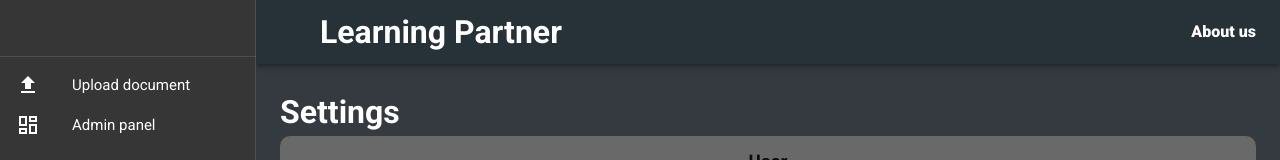
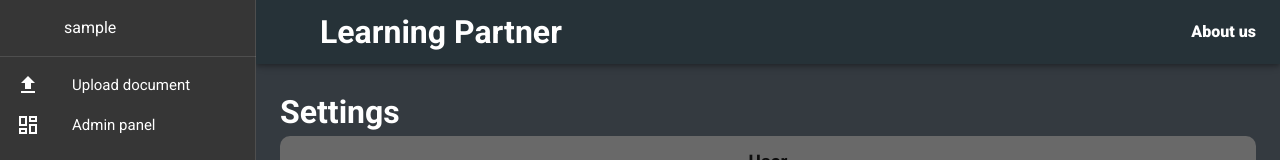
Before and after one commit to StivenHerreraSierra/grupo-9-48, a Vue app in the folder frontend/: page /user/settings in a window 1280 px wide. Shown: the top 160 px of the page. Built offline with nearby package versions, Linux system fonts and the light colour scheme; no server answers; sample sign-in values are in the browser's storage.

Commit message:
Carga del nombre e imagen del usuario en el menú de ajustes

```diff
--- a/frontend/src/views/Ajustes.vue
+++ b/frontend/src/views/Ajustes.vue
@@ -22,6 +22,7 @@
 import Menu from "../components/Menu.vue";
 import DocumentEdit from "../components/DocumentEdit.vue";
 import UserSettings from "../components/UserSettings.vue";
+import { getUser } from "../services/User.service";
 
 import { getAllDocuments, updateOwner } from "../services/Document.service";
 
@@ -35,9 +36,8 @@ export default {
     return {
       menu_content: {
         user: {
-          image:
-            "https://images.unsplash.com/photo-1481349518771-20055b2a7b24?ixid=MnwxMjA3fDB8MHxzZWFyY2h8MXx8cmFuZG9tJTIwb2JqZWN0c3xlbnwwfHwwfHw%3D&ixlib=rb-1.2.1&w=1000&q=80",
-          name: "User",
+          picture: null,
+          username: "User",
         },
         items: [
           {
@@ -72,7 +72,14 @@ export default {
     },
   },
   mounted() {
-    this.username = sessionStorage.getItem("username");
+    const username = sessionStorage.getItem("username");
+    this.menu_content.user.username = username;
+
+    getUser(username)
+      .then((response) => this.menu_content.user.picture = response.data.picture ? response.data.picture : "../assets/image/user.png")
+      .catch((err) => console.error(err.message));
+
+    this.username = username;
   },
   beforeRouteEnter(to, from, next) {
     if (sessionStorage.getItem("username") == null) next("/404");
```
Also changed, not shown: frontend/src/views/Lector.vue (+2 -6 lines).
